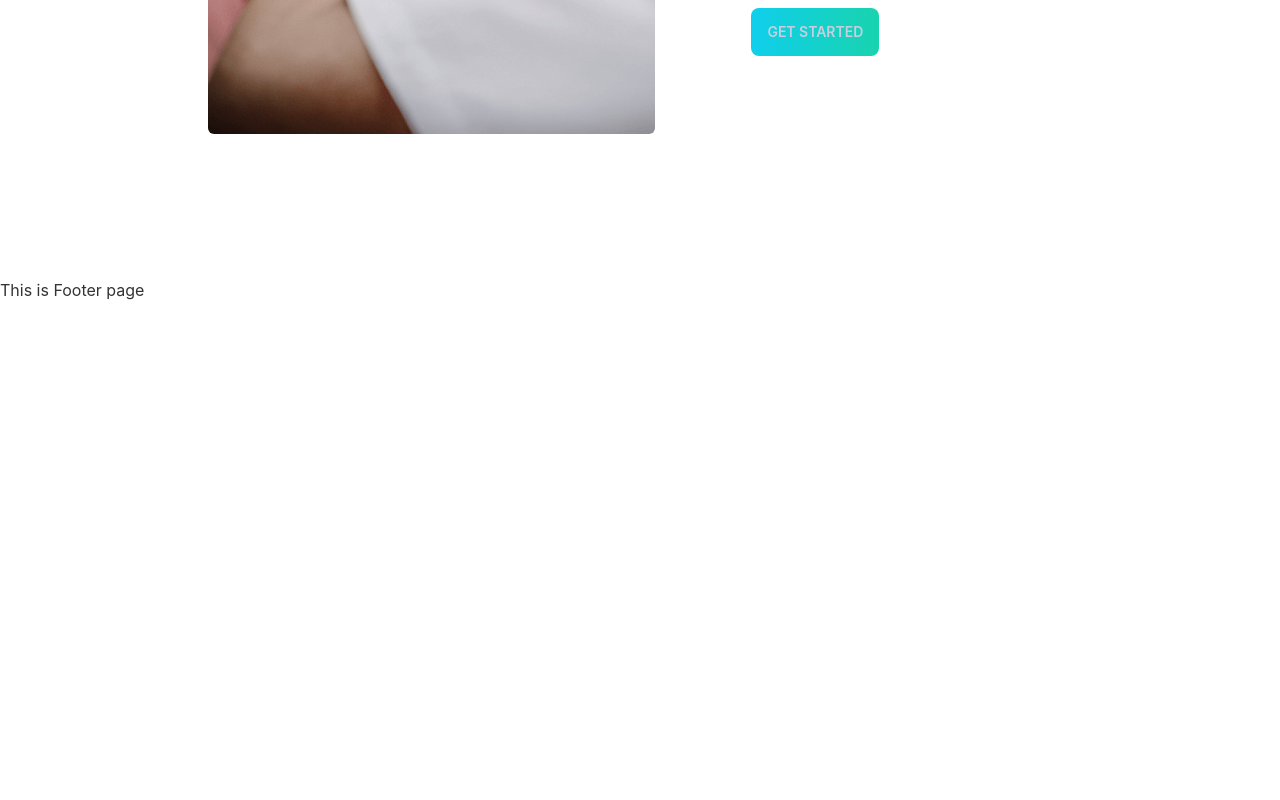
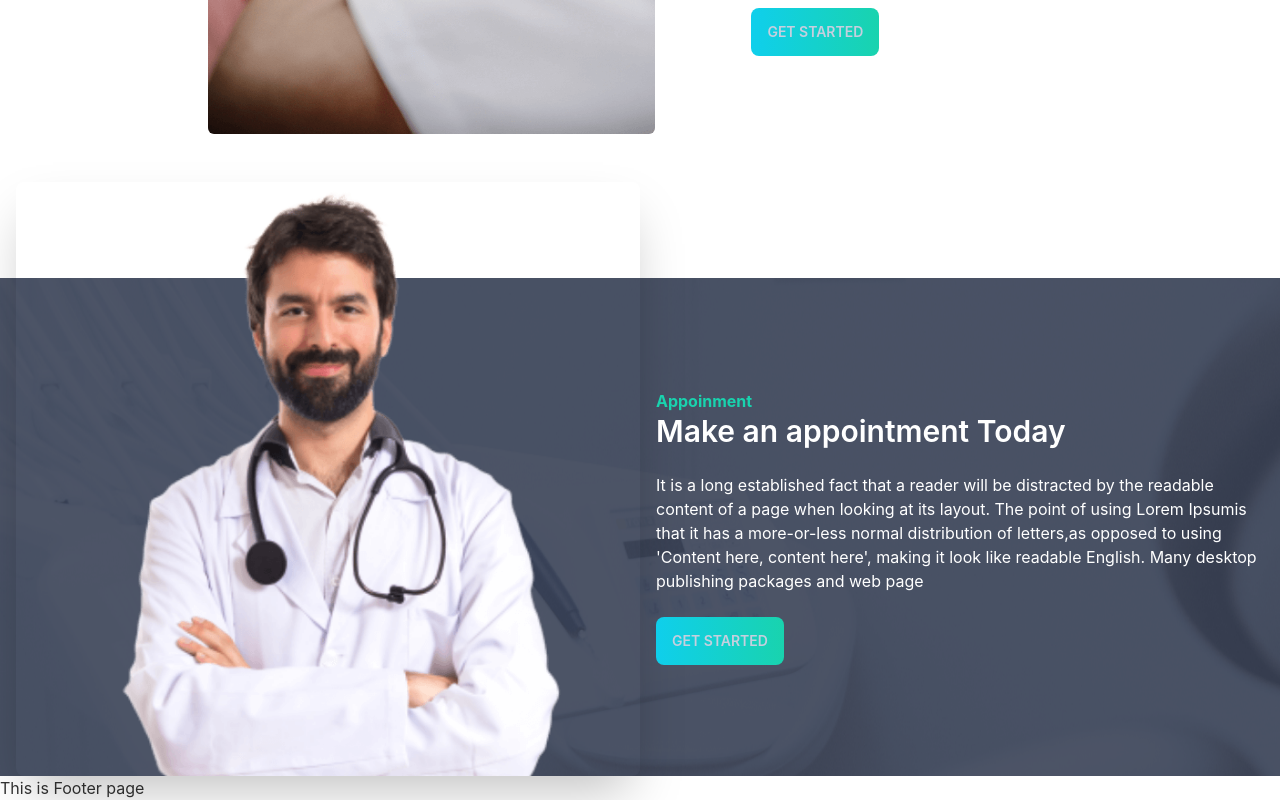
Before and after one commit to ashikbillah699/doctors-portal-client, a React (Create React App) app: page / in a window 1280 px wide. Shown: the part 2176-2976 px from the top of the page. Before the commit the page ends 2478 px from the top, so only its background shows below. Built offline with nearby package versions, Linux system fonts and the light colour scheme.

Commit message:
Appointment part

```diff
--- /dev/null
+++ b/src/Pages/Home/Appointment/Appointment.js
@@ -0,0 +1,28 @@
+import React from 'react';
+import DoctorAppionment from '../../../assets/images/doctor-small.png';
+import AppionmentBg from '../../../assets/images/appointment.png'
+
+const Appointment = () => {
+    return (
+        <section className='max-h-[636px] '
+            style={{
+                background: `url(${AppionmentBg})`
+            }}
+        >
+            <div className="hero ">
+
+                <div className="hero-content flex-col lg:flex-row">
+                    <img alt='' src={DoctorAppionment} className="-mb-4 -mt-28 lg:w-1/2 rounded-lg shadow-2xl hidden lg:block" />
+                    <div>
+                        <h1 className="text-1xl text-secondary font-bold">Appoinment</h1>
+                        <h1 className="text-3xl text-white font-semibold">Make an appointment Today</h1>
+                        <p className="py-6 text-white">It is a long established fact that a reader will be distracted by the readable content of a page when looking at its layout. The point of using Lorem Ipsumis that it has a more-or-less normal distribution of letters,as opposed to using 'Content here, content here', making it look like readable English. Many desktop publishing packages and web page</p>
+                        <button className="btn border-none bg-gradient-to-r from-primary to-secondary">Get Started</button>
+                    </div>
+                </div>
+            </div>
+        </section>
+    );
+};
+
+export default Appointment;
--- a/src/Pages/Home/Banner/Banner.js
+++ b/src/Pages/Home/Banner/Banner.js
@@ -8,7 +8,7 @@ const Banner = () => {
             <div className="max-w-[1398px] mx-auto hero">
                 <img src={BannerBg} alt="" />
                 <div className="hero-content flex-col lg:flex-row-reverse">
-                    <img alt='' src={BannerImg} className="w-1/2 mb-20 rounded-lg shadow-2xl" />
+                    <img alt='' src={BannerImg} className="md:w-1/2 mb-20 rounded-lg shadow-2xl" />
                     <div className='pb-36'>
                         <h1 className="text-5xl font-bold">Your New Smile Starts Here</h1>
                         <p className="py-6">Lorem Ipsum is simply dummy text of the printing and typesetting industry. Lorem Ipsum has been the industry's standard dummy text ever since the</p>
--- a/src/Pages/Home/Home.js
+++ b/src/Pages/Home/Home.js
@@ -1,4 +1,5 @@
 import React from 'react';
+import Appointment from './Appointment/Appointment';
 import Banner from './Banner/Banner';
 import InfoCart from './InfoCarts/InfoCart';
 import OurService from './OurService/OurService';
@@ -9,6 +10,7 @@ const Home = () => {
             <Banner></Banner>
             <InfoCart></InfoCart>
             <OurService></OurService>
+            <Appointment></Appointment>
         </div>
     );
 };
--- a/src/Pages/Home/InfoCarts/InfoCarts.js
+++ b/src/Pages/Home/InfoCarts/InfoCarts.js
@@ -3,7 +3,7 @@ import React from 'react';
 const InfoCarts = ({ data }) => {
     const { image, details, bgcolor, name } = data
     return (
-        <div className={`card card-side bg-base-100 shadow-xl text-white p-6 ${bgcolor}`}>
+        <div className={`card md:card-side bg-base-100 shadow-xl text-white p-6 ${bgcolor}`}>
             <figure>
                 <img src={image} alt="Movie" />
             </figure>
--- a/src/Pages/Home/OurService/ServiceDescription/ServiceDescription.js
+++ b/src/Pages/Home/OurService/ServiceDescription/ServiceDescription.js
@@ -4,7 +4,7 @@ import serviceImg from '../../../../assets/images/treatment.png'
 const ServiceDescription = () => {
     return (
         <div className="card card-side my-36 ">
-            <figure className=" pl-52"><img className='max-w-[430px] max-h-[576px] rounded-md' src={serviceImg} alt="" /></figure>
+            <figure className=" pl-52"><img className='md:max-w-[430px] md:max-h-[576px] rounded-md' src={serviceImg} alt="" /></figure>
             <div className='w-1/2'>
                 <div className="card-body pl-24 pr-20 ">
                     <div className='mt-20'>
--- a/src/Pages/Home/OurService/Services/Service.js
+++ b/src/Pages/Home/OurService/Services/Service.js
@@ -3,7 +3,7 @@ import React from 'react';
 const Service = ({ service }) => {
     const { image, name, details } = service;
     return (
-        <div className="card  bg-base-100 shadow-xl mx-auto">
+        <div className="card bg-base-100 shadow-xl mx-auto ">
             <figure className="px-10 pt-10">
                 <img src={image} alt="Shoes" className="rounded-xl" />
             </figure>
```
